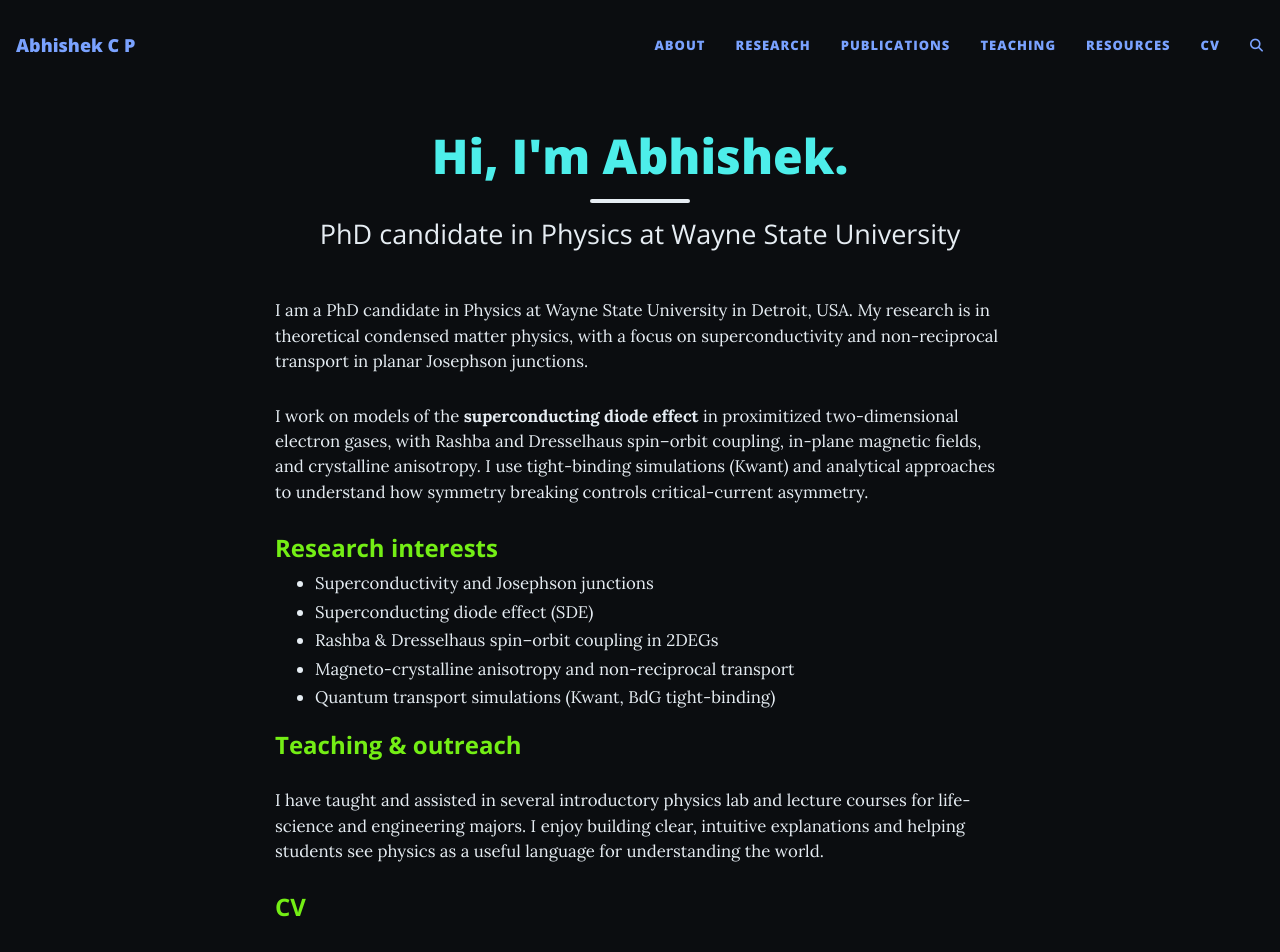
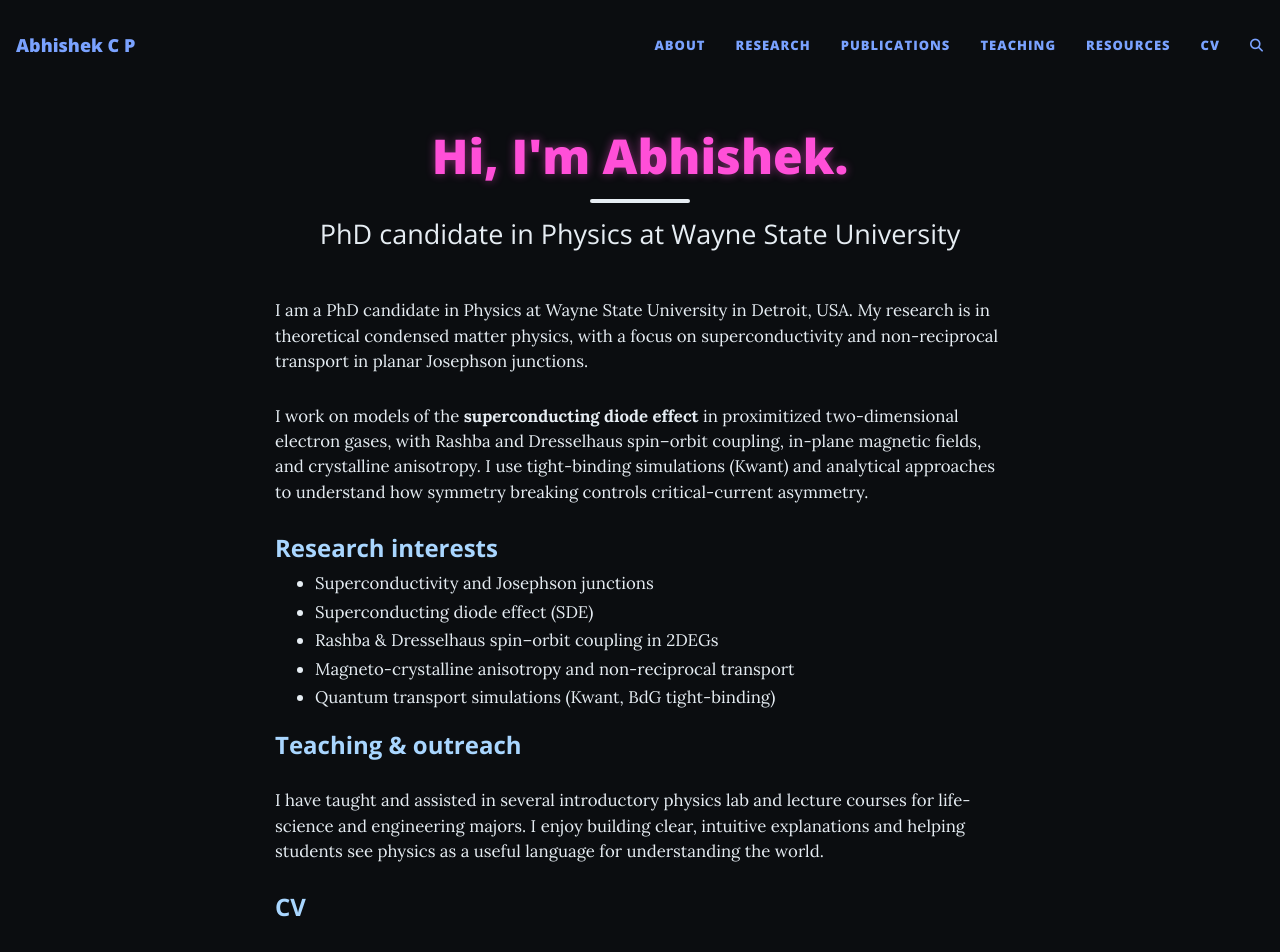
Before and after one commit to abhishek-c-p/abhishek-c-p.github.io, a Jekyll site: the page built from index.html, in a window 1280 px wide and 1299 px high. Shown: the top 952 px of the window. Built offline with Jekyll 4.4.1, drawn with Linux system fonts in a browser that asks for light colours; the list of posts is cut into pages by our own code; comment, search, counter and statistics services are not loaded.

Commit message:
Update custom.css

```diff
--- a/assets/css/custom.css
+++ b/assets/css/custom.css
@@ -22,45 +22,54 @@ a:hover {
 }
 
 /* ================================
-   HEADING COLORS
+   HEADING COLORS (FINAL)
 ================================ */
-/* Big page titles: Research / Teaching / Resources */
+
+/* Default H1 inside page body */
 h1,
 .page-heading h1,
 .post-heading h1,
 .header-section h1 {
-  color: #4deeea !important; /* blue */
+  color: #f0f6fc !important;   /* clean white for normal H1s */
   font-weight: 800;
 }
 
-/* Section headings */
+/* Big top title in header ("Research", "Teaching", etc.) */
+.intro-header .page-heading h1,
+.intro-header .post-heading h1,
+header .page-heading h1,
+header .post-heading h1 {
+  color: #ff4fd8 !important;   /* neon magenta */
+  text-shadow: 0 0 10px rgba(255,79,216,0.45);
+}
+
+/* Section headings (subtitles) */
 h2, h3 {
-  color: #74ee15 !important; /* green */
+  color: #a9d6ff !important;   /* light blue */
   font-weight: 700;
 }
 
 /* Smaller headings */
 h4, h5, h6 {
-  color: 	#ffe700 !important; /*yellow*/
+  color: #ffe700 !important;   /* soft yellow */
 }
 
-/* Remove any accidental underline pseudo-elements */
+/* No underline pseudo-elements */
 h2::after, h3::after {
   content: none !important;
   display: none !important;
 }
 
-/* Reduce huge home title slightly */
+/* Slightly smaller huge home title */
 .intro-header .page-heading h1,
 .intro-header .post-heading h1 {
   font-size: 3rem !important;
 }
 
 /* ================================
-   NAVBAR LOOK (transparent at top, solid on scroll)
+   NAVBAR (transparent top -> solid on scroll)
 ================================ */
 
-/* TOP of page (regular nav) -> transparent so header/background shows */
 .navbar-custom.top-nav-regular {
   background: transparent !important;
   backdrop-filter: none !important;
@@ -68,41 +77,21 @@ h2::after, h3::after {
   box-shadow: none !important;
 }
 
-/* After scroll (short nav) -> solid tinted bar */
 .navbar-custom.top-nav-short,
 .navbar-custom.top-nav-short-permanent {
-  background: rgba(15, 35, 60, 0.95) !important;  /* soft light-blue tint */
+  background: rgba(15, 35, 60, 0.95) !important;
   backdrop-filter: blur(6px) !important;
   border-bottom: none !important;
   box-shadow: none !important;
 }
 
 /* ================================
-   NAVBAR BACKGROUND ONLY
-   (transparent at top, solid on scroll)
+   NEON MAGENTA ACTIVE NAV ITEM
 ================================ */
 
-/* At top of page -> transparent */
-.navbar-custom.top-nav-regular {
-  background: transparent !important;
-  backdrop-filter: none !important;
-  border-bottom: none !important;
-  box-shadow: none !important;
-}
-
-/* After scrolling -> solid tinted bar */
-.navbar-custom.top-nav-short,
-.navbar-custom.top-nav-short-permanent {
-  background: rgba(15, 35, 60, 0.95) !important;  /* your light blue tint */
-  backdrop-filter: blur(6px) !important;
-  border-bottom: none !important;
-  box-shadow: none !important;
-}
-/* ================================
-   NEON MAGENTA ACTIVE NAV ITEM
-================================ */
 .navbar-nav .nav-item.active > .nav-link,
-.navbar-nav .nav-link.active {
+.navbar-nav .nav-link.active,
+.navbar-nav .nav-item > .nav-link[aria-current="page"] {
   color: #ff4fd8 !important;
   text-shadow: 0 0 6px rgba(255,79,216,0.9),
                0 0 14px rgba(255,79,216,0.7);
@@ -111,7 +100,8 @@ h2::after, h3::after {
 }
 
 .navbar-nav .nav-item.active > .nav-link::after,
-.navbar-nav .nav-link.active::after {
+.navbar-nav .nav-link.active::after,
+.navbar-nav .nav-item > .nav-link[aria-current="page"]::after {
   content: "";
   position: absolute;
   left: 0; right: 0;
@@ -318,3 +308,45 @@ h2::after, h3::after {
     grid-template-columns: 1fr;
   }
 }
+
+
+/* =========================================
+   1) BIG HEADER PAGE TITLE = MAGENTA
+   (the huge "Research / Teaching / etc." at top)
+========================================= */
+.intro-header .page-heading h1,
+.intro-header .post-heading h1,
+header .page-heading h1,
+header .post-heading h1 {
+  color: #ff4fd8 !important;   /* neon magenta */
+  text-shadow: 0 0 10px rgba(255,79,216,0.45);
+}
+
+/* If any other rule forces header title color, this wins */
+
+/* =========================================
+   2) ACTIVE NAVBAR ITEM = NEON MAGENTA
+========================================= */
+.navbar-nav .nav-item.active > .nav-link,
+.navbar-nav .nav-link.active,
+.navbar-nav .nav-item > .nav-link[aria-current="page"] {
+  color: #ff4fd8 !important;
+  text-shadow: 0 0 6px rgba(255,79,216,0.9),
+               0 0 14px rgba(255,79,216,0.7);
+  font-weight: 800 !important;
+  position: relative;
+}
+
+/* neon underline */
+.navbar-nav .nav-item.active > .nav-link::after,
+.navbar-nav .nav-link.active::after,
+.navbar-nav .nav-item > .nav-link[aria-current="page"]::after {
+  content: "";
+  position: absolute;
+  left: 0; right: 0;
+  bottom: -8px;
+  height: 2px;
+  background: #ff4fd8;
+  box-shadow: 0 0 10px rgba(255,79,216,1);
+  border-radius: 2px;
+}
```
